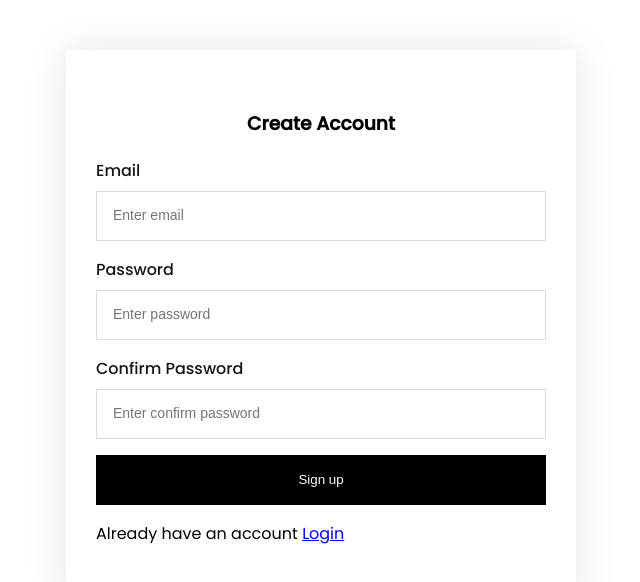
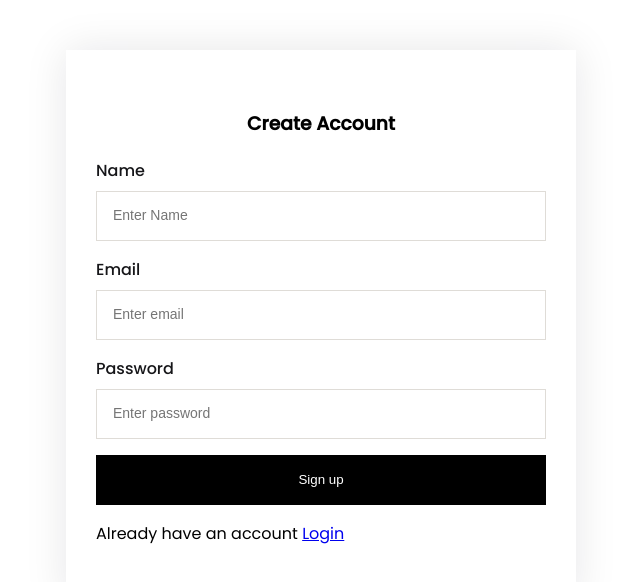
Before and after one commit to mamun8893/book-catalog, a React (Vite) app: page /signup in a window 1280 px wide. Shown: the top 582 px of the page, without its empty margins (319-959 px from the left). Built offline with nearby package versions, Linux system fonts and the light colour scheme.

Commit message:
hook form integration

```diff
--- a/package.json
+++ b/package.json
@@ -10,8 +10,10 @@
     "preview": "vite preview"
   },
   "dependencies": {
+    "@reduxjs/toolkit": "^1.9.5",
     "react": "^18.2.0",
     "react-dom": "^18.2.0",
+    "react-hook-form": "^7.45.2",
     "react-router-dom": "^6.14.1"
   },
   "devDependencies": {
--- a/src/App.css
+++ b/src/App.css
@@ -174,6 +174,11 @@ body {
   background-clip: padding-box;
   border: 1px solid #dfdcd7;
 }
+.form-group span {
+  color: red;
+  margin-top: 5px;
+  display: block;
+}
 .auth-wrap button {
   width: 100%;
   height: 50px;
--- a/src/pages/Signup.tsx
+++ b/src/pages/Signup.tsx
@@ -1,18 +1,47 @@
+/* eslint-disable @typescript-eslint/no-misused-promises */
 import { Link } from "react-router-dom";
+import { useForm, SubmitHandler } from "react-hook-form";
+
+type Inputs = {
+  name: string;
+  email: string;
+  password: string;
+};
 
 const Signup = () => {
+  const {
+    register,
+    handleSubmit,
+    watch,
+    formState: { errors },
+  } = useForm<Inputs>();
+  const onSubmit: SubmitHandler<Inputs> = (data) => {
+    console.log(data);
+  };
   return (
     <div className="auth-wrap">
-      <form>
+      <form onSubmit={handleSubmit(onSubmit)}>
         <h3>Create Account</h3>
 
+        <div className="form-group">
+          <label>Name</label>
+          <input
+            type="text"
+            className="form-control"
+            placeholder="Enter Name"
+            {...register("name", { required: true })}
+          />
+          {errors.name && <span>This field is required</span>}
+        </div>
         <div className="form-group">
           <label>Email</label>
           <input
             type="email"
             className="form-control"
             placeholder="Enter email"
+            {...register("email", { required: true })}
           />
+          {errors.email && <span>This field is required</span>}
         </div>
         <div className="form-group">
           <label>Password</label>
@@ -20,16 +49,11 @@ const Signup = () => {
             type="password"
             className="form-control"
             placeholder="Enter password"
+            {...register("password", { required: true })}
           />
+          {errors.password && <span>This field is required</span>}
         </div>
-        <div className="form-group">
-          <label>Confirm Password</label>
-          <input
-            type="password"
-            className="form-control"
-            placeholder="Enter confirm password"
-          />
-        </div>
+
         <button type="submit">Sign up</button>
         <p>
           Already have an account <Link to="/login">Login</Link>
```
Also changed, not shown: 1 other file (tests, documents, lock files or other folders).
